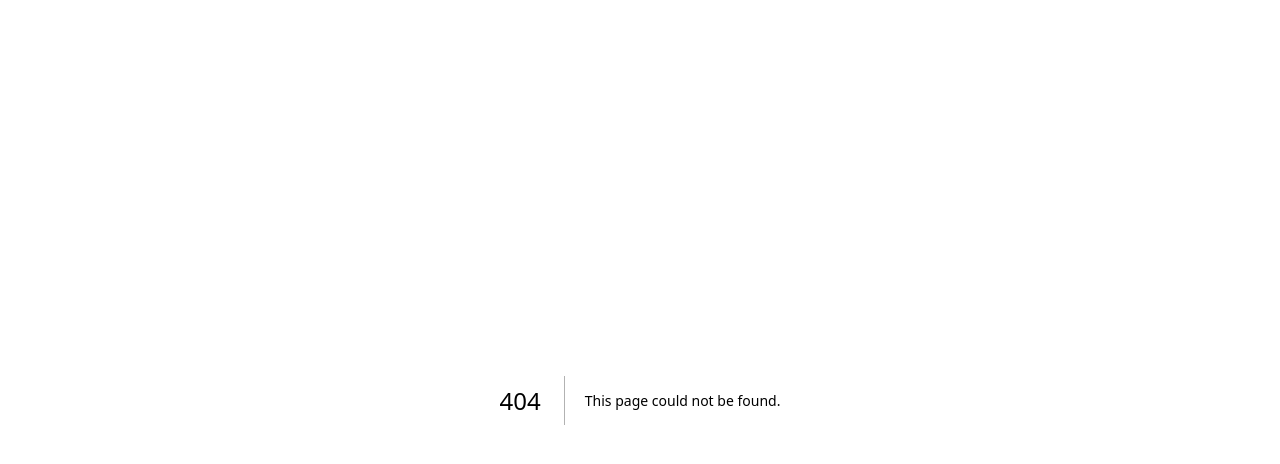
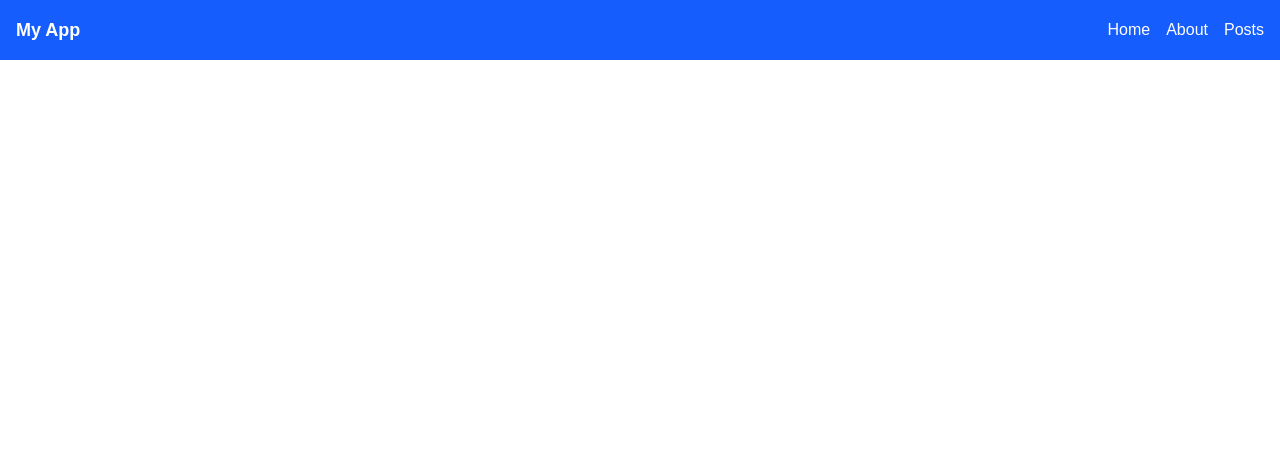
Before and after one commit to Mugishaa77/alx-project-0x02-setup, a Next.js app in the folder alx-project-0x02/: page /posts in a window 1280 px wide. Before the commit this address had no page. Shown: the top 464 px of the page. Built offline with nearby package versions, Linux system fonts and the light colour scheme.

Commit message:
Implement Navigation and Layout

```diff
--- a/alx-project-0x02/components/layout/Header.tsx
+++ b/alx-project-0x02/components/layout/Header.tsx
@@ -11,6 +11,10 @@
         <Link href="/about" className="hover:underline">
           About
         </Link>
+
+         <Link href="/posts" className="hover:underline">
+          Posts
+        </Link>
       </nav>
     </header>
   );
--- /dev/null
+++ b/alx-project-0x02/pages/posts.tsx
@@ -0,0 +1,13 @@
+import Header from "@/components/layout/Header";
+
+const Posts: React.FC = () => {
+    return (
+        <div>
+            <Header/>
+
+        </div>
+    )
+
+}
+
+export default Posts;
```
